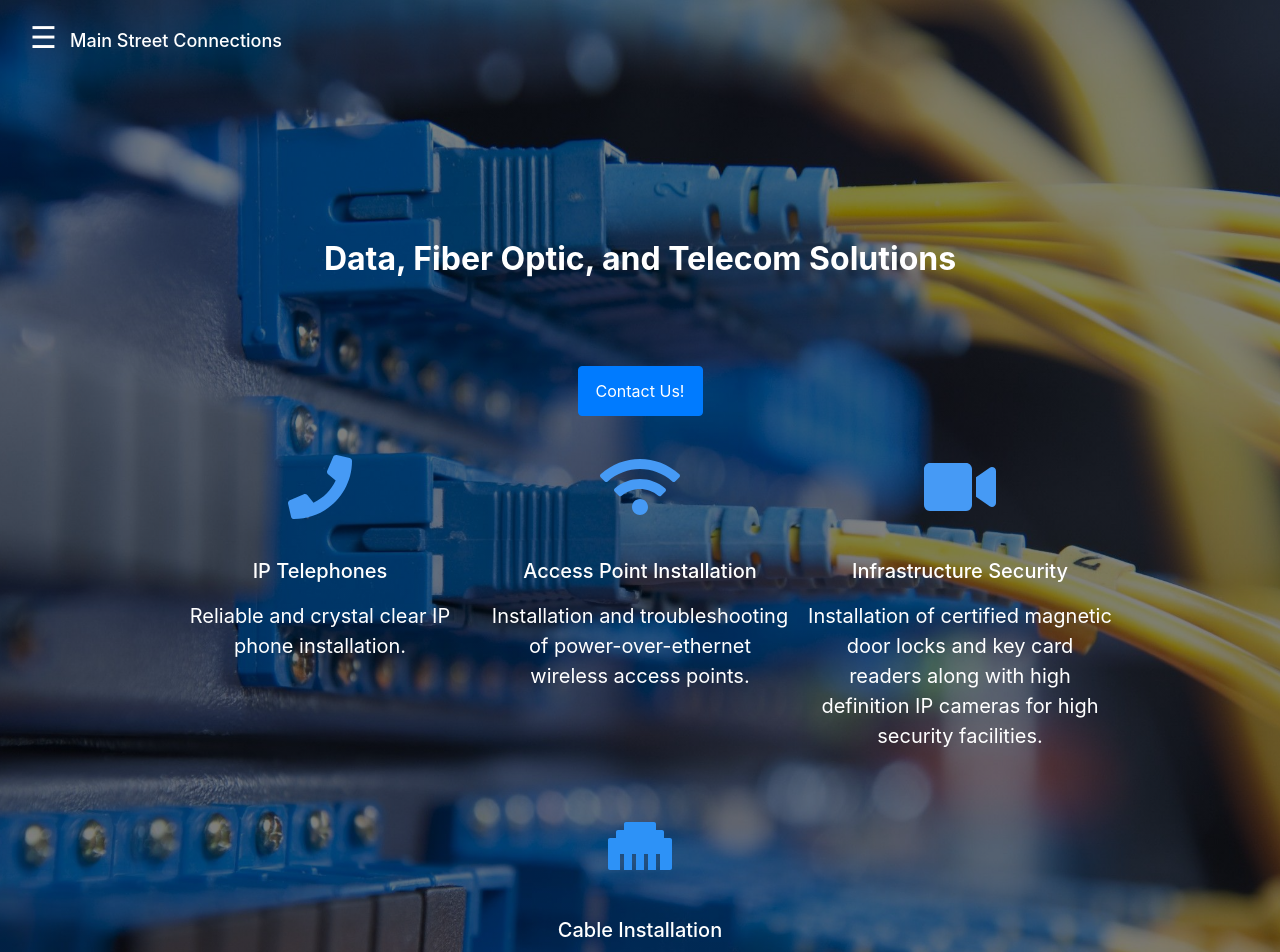
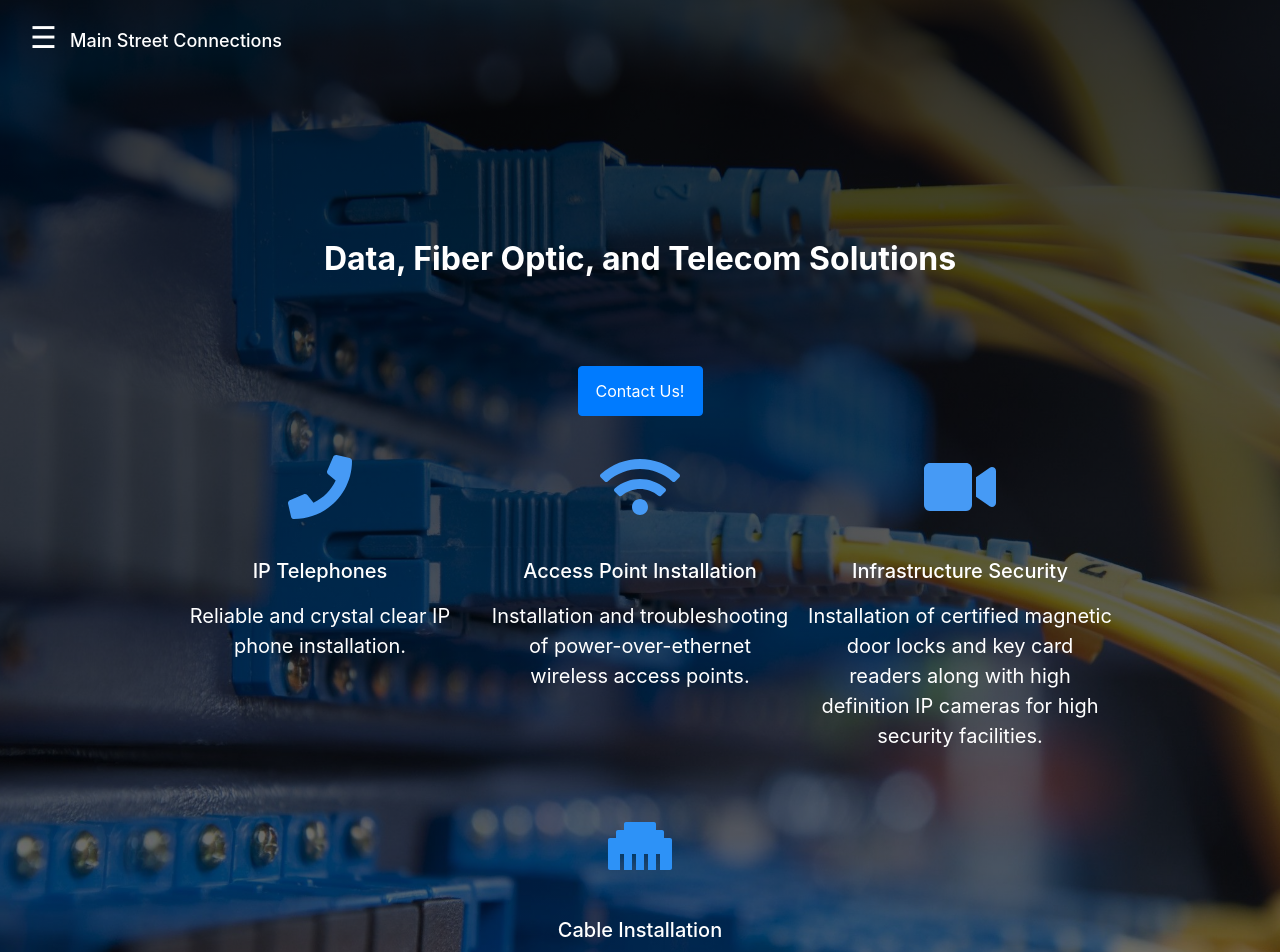
Before and after one commit to StevenD2002/Mainstreet-Connections, a React (Create React App) app: page / in a window 1280 px wide. Shown: the top 952 px of the page. Built offline with nearby package versions, Linux system fonts and the light colour scheme.

Commit message:
💅  STYLE: darkens background in inital view

```diff
--- a/src/App.css
+++ b/src/App.css
@@ -6,7 +6,7 @@
 }
 
 .initial-view {
-  background-image: linear-gradient(rgba(0, 0, 0, 0.5), rgba(0, 0, 0, 0.5)),
+  background-image: linear-gradient(rgba(0, 0, 0, 0.8), rgba(0, 0, 0, 0.5)),
     url("temphomeimg.jpeg");
   background-position: center;
   background-repeat: no-repeat;
@@ -120,12 +120,9 @@ body {
   margin-left: 50px;
   z-index: 5;
 }
-.services {
-}
-.services-wrapper {
-  max-width: 720px;
-  margin: auto;
-  padding-top: 5px;
+
+.Service {
+  margin-bottom: 15px;
 }
 .my-button {
   color: white;
--- a/src/components/sidebar.jsx
+++ b/src/components/sidebar.jsx
@@ -10,11 +10,7 @@ export default function Sidebar() {
   return (
     <>
       <div id="mySidenav" class="sidenav">
-        <a
-          href="javascript:void(0)"
-          className="closebtn"
-          onClick={() => closeNav()}
-        >
+        <a className="closebtn" onClick={() => closeNav()}>
           &times;
         </a>
         <Link to="/">Home</Link>
```
Also changed, not shown: src/components/Cabinets.jsx (deleted).
